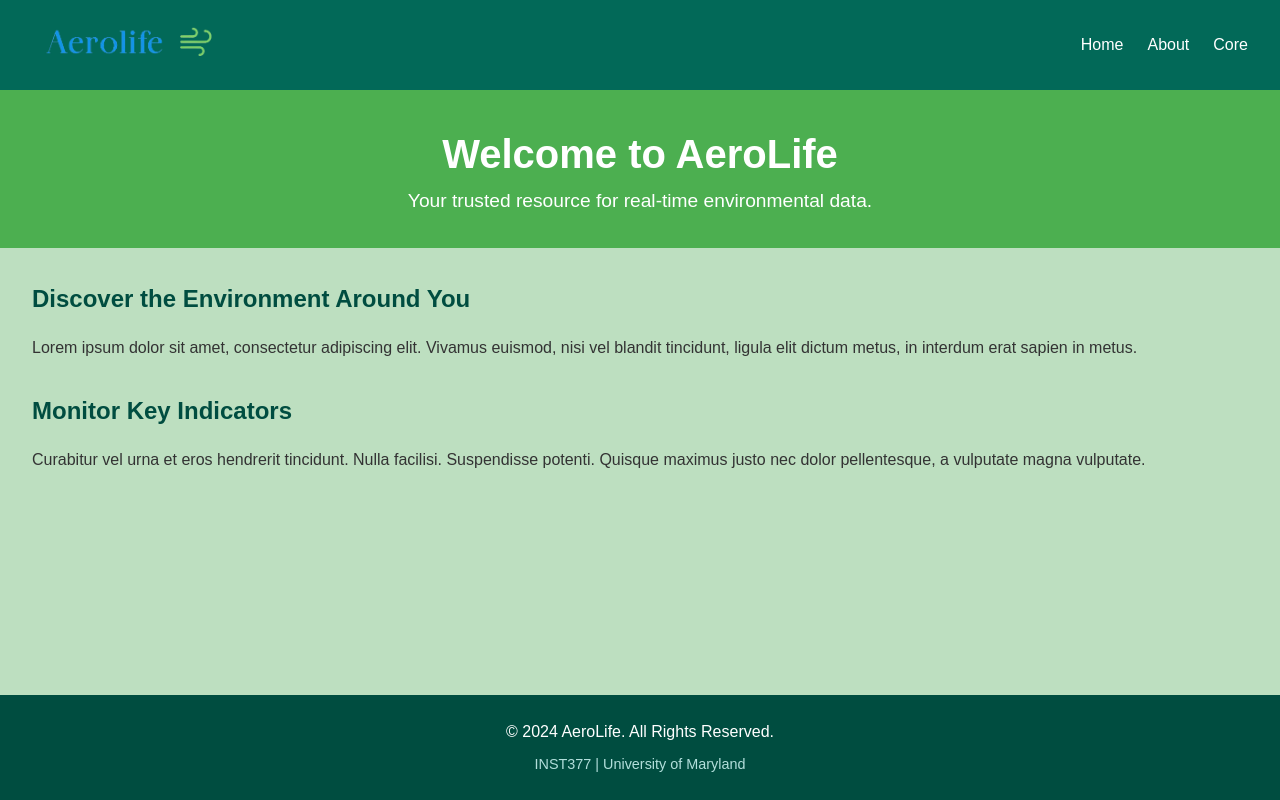
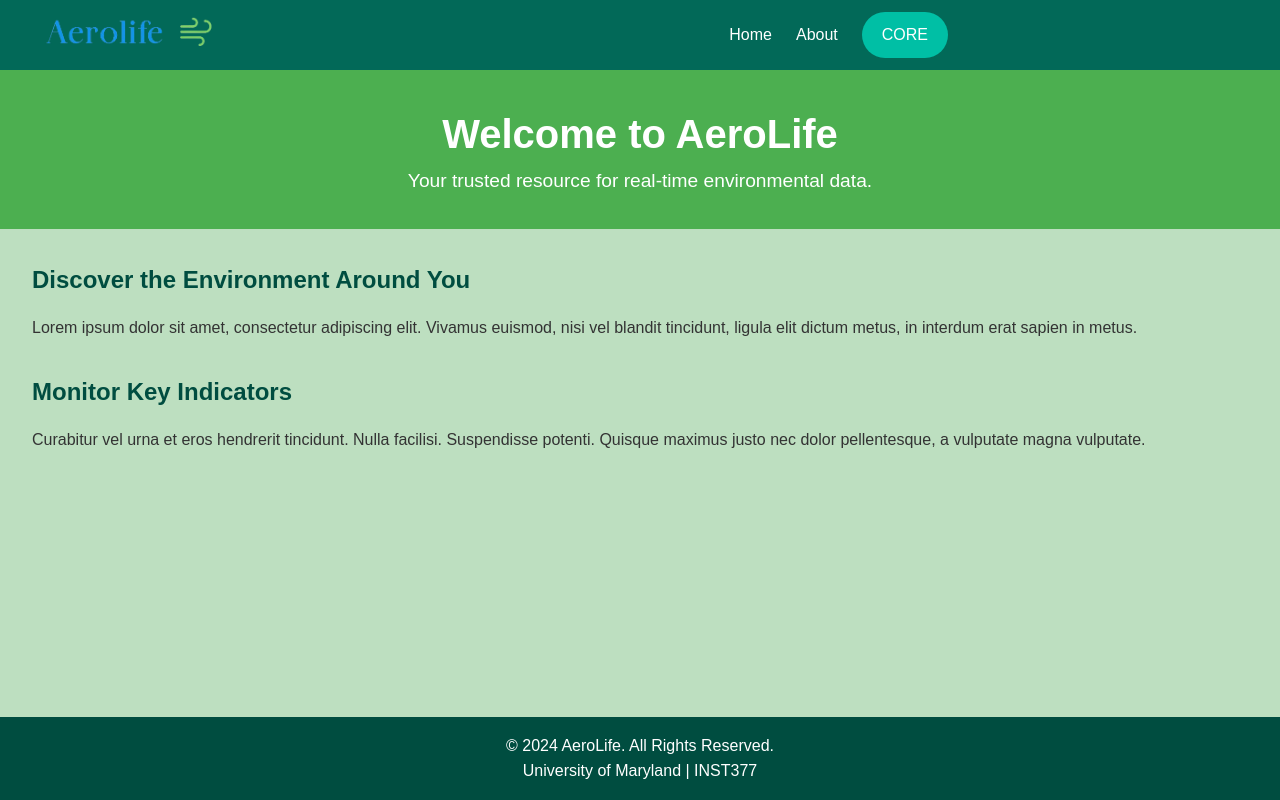
Before and after one commit to jpapagia/aerolife, a plain HTML site: page index.html in a window 1280 px wide. Drawn offline with Linux system fonts and the light colour scheme.

Commit message:
fix: Navigation bar annimation buttons and size fixed

```diff
--- a/index.html
+++ b/index.html
@@ -21,8 +21,31 @@
     <ul class="nav-links">
       <li><a href="index.html" data-link class="active">Home</a></li>
       <li><a href="about.html" data-link>About</a></li>
-      <li><a href="core.html" data-link>Core</a></li>
+      <li>
+        <a href="core.html" data-link class="blob-btn">
+          Core
+          <span class="blob-btn__inner">
+            <span class="blob-btn__blobs">
+              <span class="blob-btn__blob"></span>
+              <span class="blob-btn__blob"></span>
+              <span class="blob-btn__blob"></span>
+              <span class="blob-btn__blob"></span>
+            </span>
+          </span>
+        </a>
+        <!-- SVG for Gooey Effect -->
+        <svg xmlns="http://www.w3.org/2000/svg" version="1.1">
+          <defs>
+            <filter id="goo">
+              <feGaussianBlur in="SourceGraphic" result="blur" stdDeviation="10"></feGaussianBlur>
+              <feColorMatrix in="blur" mode="matrix" values="1 0 0 0 0 0 1 0 0 0 0 0 1 0 0 0 0 0 21 -7" result="goo"></feColorMatrix>
+              <feBlend in2="goo" in="SourceGraphic" result="mix"></feBlend>
+            </filter>
+          </defs>
+        </svg>
+      </li>
     </ul>
+
   </nav>
 
   <!-- Dynamic Content Wrapper -->
@@ -49,7 +72,7 @@
   <!-- Footer -->
   <footer class="footer">
     <p>&copy; 2024 AeroLife. All Rights Reserved.</p>
-    <p>INST377 | University of Maryland</p>
+    <p>University of Maryland | INST377</p>
   </footer>
 
   <!-- JavaScript -->
--- a/styles.css
+++ b/styles.css
@@ -37,9 +37,10 @@
   display: flex;
   justify-content: space-between;
   align-items: center;
-    padding: 1rem 2rem;
+  padding: 0.5rem 2rem; /* Reduced padding */
   background-color: #026958;
   color: #fff;
+  height: 70px; /* Explicit height if needed */
 }
 
 .navbar .logo img {
@@ -50,6 +51,12 @@
   list-style: none;
   display: flex;
   gap: 1.5rem;
+  align-items: center; /* Align links and button vertically */
+}
+
+.navbar .nav-links li {
+  display: flex;
+  align-items: center;
 }
 
 .navbar .nav-links li a {
@@ -59,8 +66,83 @@
   transition: color 0.3s ease-in-out;
 }
 
-  .navbar .nav-links li a:hover {
+/* Hover effect for normal links */
+.navbar .nav-links li a:not(.blob-btn):hover {
   color: #00bfa5;
+}
+
+/* Blob Button Styles for Core */
+.blob-btn {
+  display: inline-flex;
+  align-items: center;
+  justify-content: center;
+  position: relative;
+  padding: 10px 20px;
+  text-transform: uppercase;
+  color: #fff;
+  font-size: 16px;
+  font-weight: bold;
+  background-color: transparent;
+  border: none;
+  cursor: pointer;
+  outline: none;
+  overflow: hidden;
+  border-radius: 10px;
+  z-index: 1;
+}
+
+.blob-btn__inner {
+  z-index: -1;
+  overflow: hidden;
+  position: absolute;
+  left: 0;
+  top: 0;
+  width: 100%;
+  height: 100%;
+  border-radius: 30px;
+  background: #00bfa5;
+}
+
+.blob-btn__blobs {
+  position: relative;
+  display: block;
+  height: 100%;
+  filter: url('#goo');
+}
+
+.blob-btn__blob {
+  position: absolute;
+  top: 0;
+  width: 25%; /* Divide equally into 4 parts */
+  height: 100%;
+  background: #4caf50;
+  border-radius: 50%;
+  transform: translateY(150%) scale(1.4);
+  transition: transform 0.45s;
+}
+
+.blob-btn:hover .blob-btn__blob {
+  transform: translateY(0) scale(1.4);
+}
+
+.blob-btn__blob:nth-child(1) {
+  left: 0%;
+  transition-delay: 0s;
+}
+
+.blob-btn__blob:nth-child(2) {
+  left: 25%;
+  transition-delay: 0.1s;
+}
+
+.blob-btn__blob:nth-child(3) {
+  left: 50%;
+  transition-delay: 0.2s;
+}
+
+.blob-btn__blob:nth-child(4) {
+  left: 75%;
+  transition-delay: 0.3s;
 }
 
 /* Banner */
@@ -101,15 +183,6 @@
   color: #fff;
 }
 
-  .footer p {
-    margin: 0.5rem 0;
-  }
-
-  .footer p:nth-child(2) {
-    font-size: 0.9rem;
-    color: #b2dfdb;
-  }
-
 /* Set body and html to take full height */
 html, body {
   height: 100%;
@@ -120,16 +193,5 @@
 
 /* Content wrapper for flexible layout */
 #dynamic-content {
-  flex: 1; /* Ensures it takes up available space */
+  flex: 1;
 }
-
-/* Footer styling */
-.footer {
-  text-align: center;
-  padding: 1rem 0;
-  background-color: #004d40;
-  color: #fff;
-  position: relative; /* Default position */
-  bottom: 0; /* Ensure it stays at the bottom */
-  width: 100%;
-}
```
Lines whose indentation alone changed are shown as unchanged.
